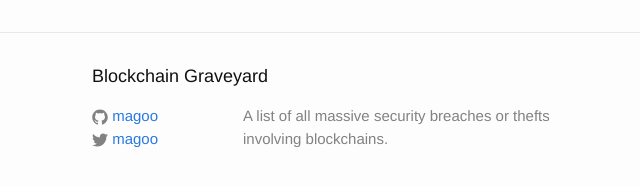
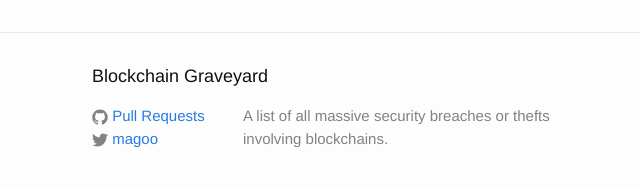
Before and after one commit to magoo/Blockchain-Graveyard, a Jekyll site: the page built from index.html, in a window 1280 px wide and 900 px high, scrolled down 2190 px. Shown: the part 690-876 px from the top of the window, without its empty margins (178-818 px from the left). Built offline with Jekyll 4.4.1, drawn with Linux system fonts in a browser that asks for light colours.

Commit message:
Change GH link

```diff
--- a/_includes/icon-github.html
+++ b/_includes/icon-github.html
@@ -1 +1 @@
-<a href="https://github.com/{{ include.username }}"><span class="icon icon--github">{% include icon-github.svg %}</span><span class="username">{{ include.username }}</span></a>
+<a href="https://github.com/magoo/Blockchain-Graveyard"><span class="icon icon--github">{% include icon-github.svg %}</span><span class="username">Pull Requests</span></a>
```
